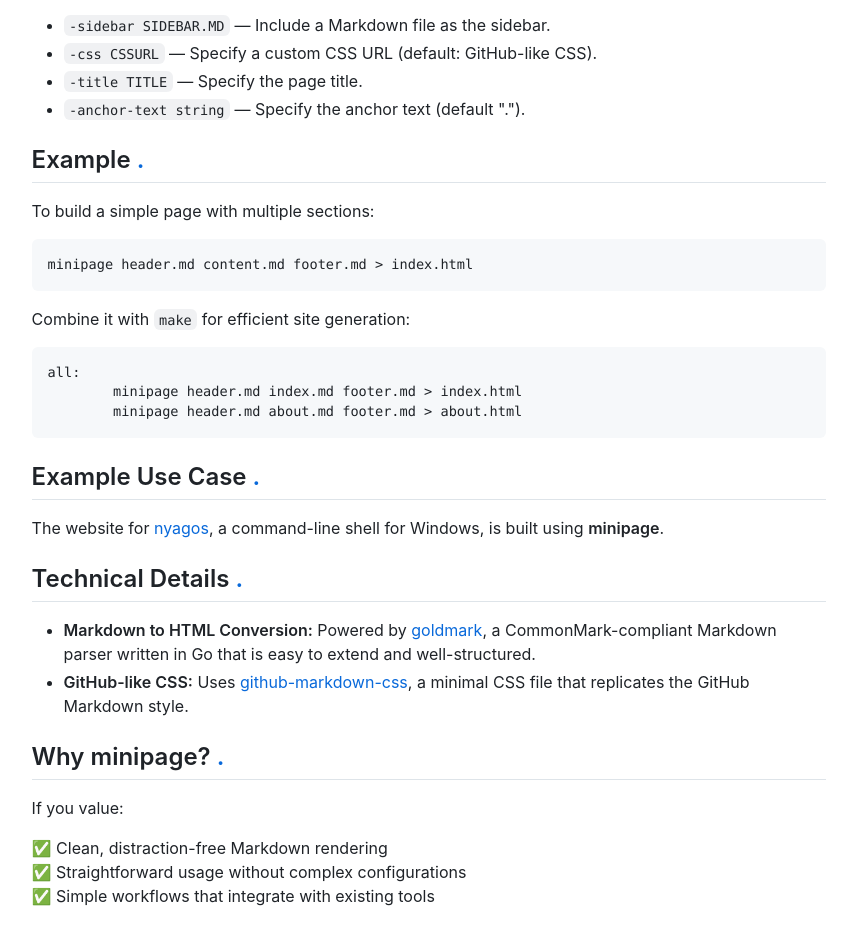
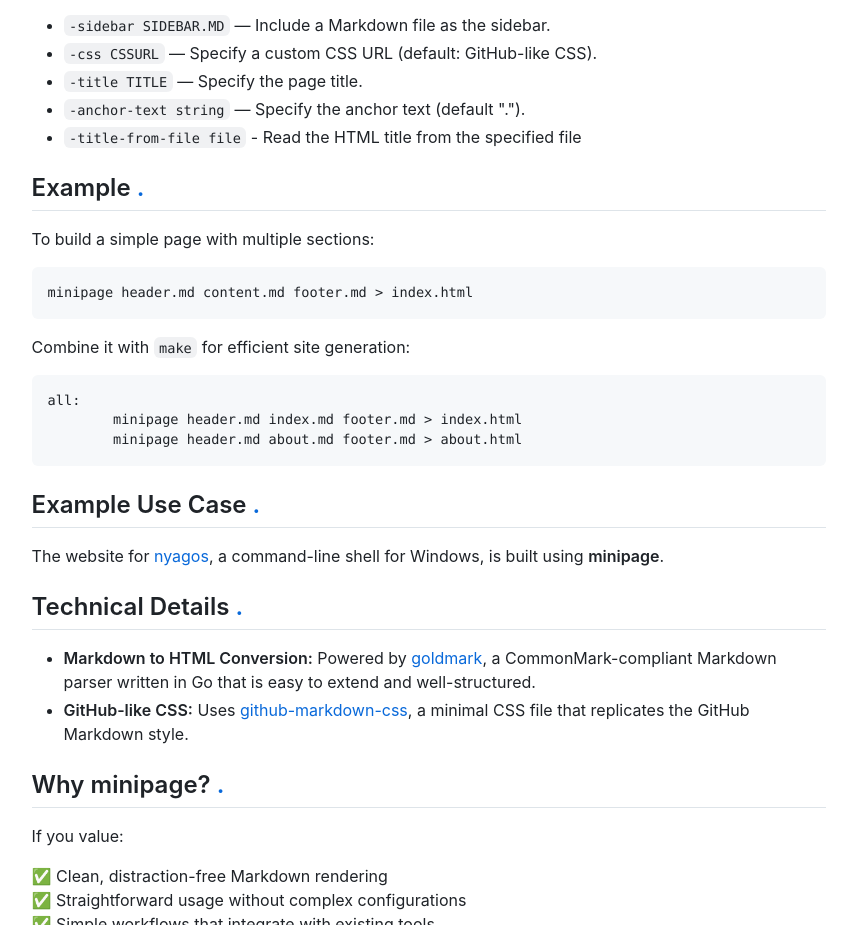
Before and after one commit to hymkor/minipage, a plain HTML site: page docs/index.html in a window 1280 px wide. Shown: the part 1304-2229 px from the top of the page, without its empty margins (211-1068 px from the left). Drawn offline with Linux system fonts and the light colour scheme.

Commit message:
docs/index.html: add description of `-title-from-file` option

```diff
--- a/docs/index.html
+++ b/docs/index.html
@@ -1,4 +1,4 @@
-<html><head>
+<!DOCTYPE html><html><head>
 <title>minipage - Minimal Static Page Generator</title>
 <style type="text/css"><!--
 /* light */
@@ -1165,6 +1165,7 @@ scoop install hymkor/minipage
 <li><code>-css CSSURL</code> — Specify a custom CSS URL (default: GitHub-like CSS).</li>
 <li><code>-title TITLE</code> — Specify the page title.</li>
 <li><code>-anchor-text string</code> — Specify the anchor text (default &quot;.&quot;).</li>
+<li><code>-title-from-file file</code> - Read the HTML title from the specified file</li>
 </ul>
 <h2 id="example">Example <a href="#example">.</a></h2>
 <p>To build a simple page with multiple sections:</p>
```
